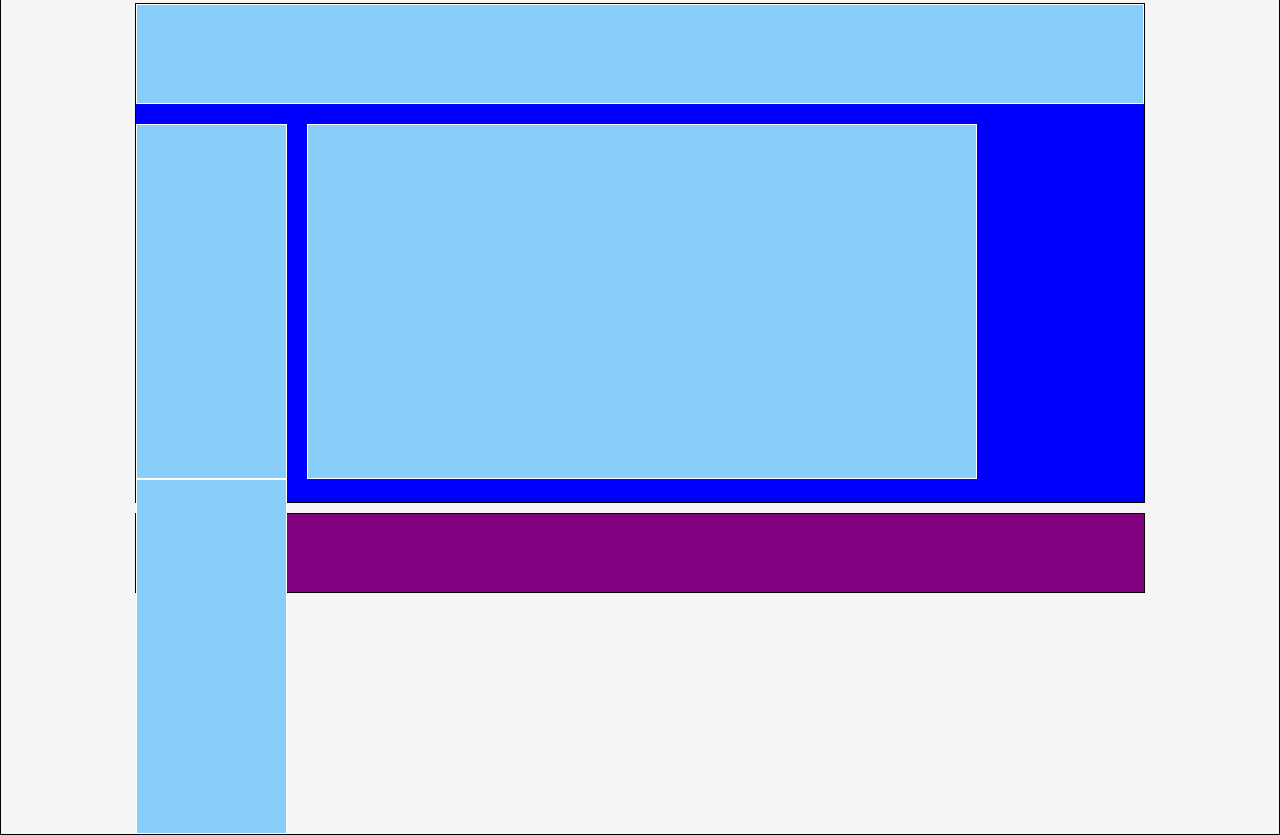
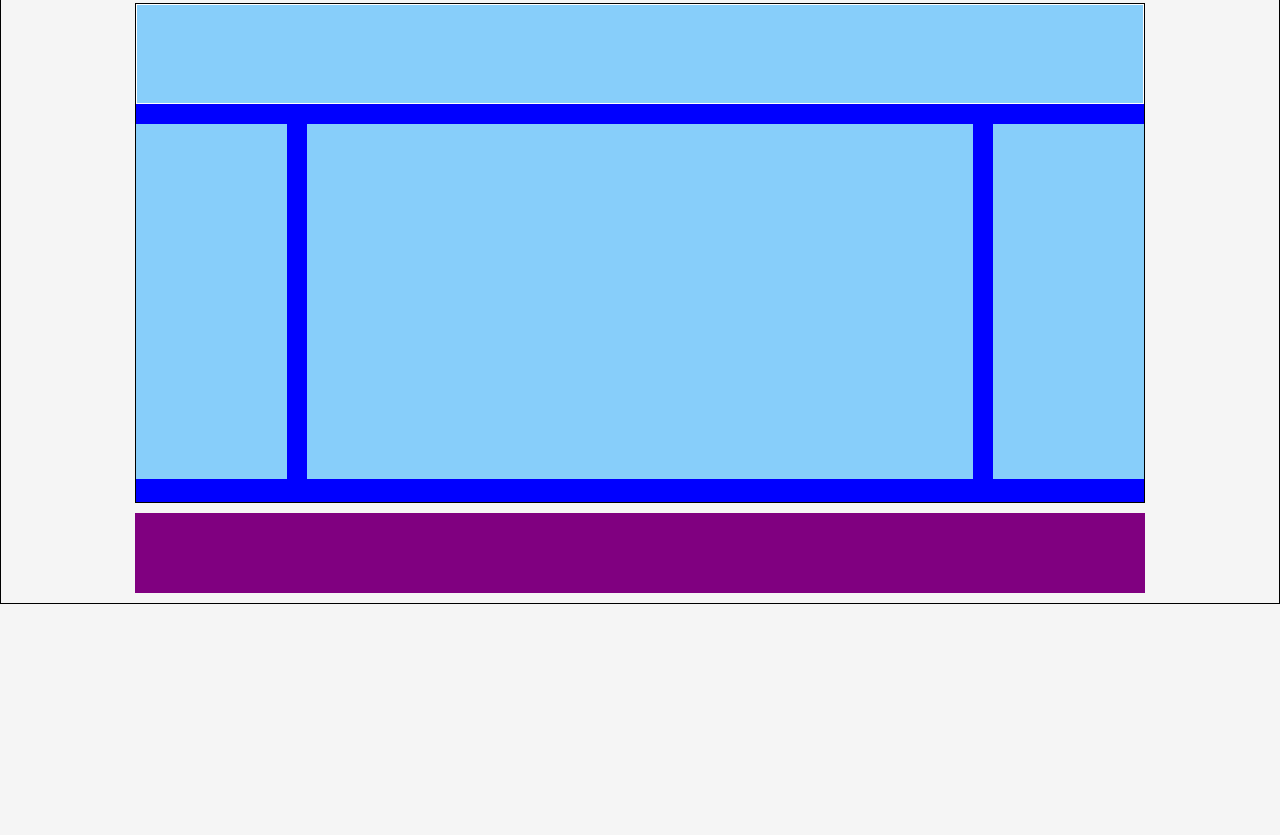
Before and after one commit to AlessandroSestili/htmlcss-struttura-wp, a plain HTML site: page index.html in a window 1280 px wide. Shown: the part 558-1393 px from the top of the page. After the commit the page ends 1162 px from the top, so only its background shows below. Drawn offline with Linux system fonts and the light colour scheme.

Commit message:
fixa margini in %

```diff
--- a/style.css
+++ b/style.css
@@ -65,7 +65,7 @@ header {
     /* width: 100px; */
     height: 355px;
 
-    border: 1px solid white;
+    /* border: 1px solid white; */
 
     background-color: lightskyblue;
 
@@ -79,7 +79,7 @@ header {
 }
 
 .central {
-    width: 66.44%;
+    width: calc(100% - 30% - 40px);
 
     float: left;
 
@@ -93,5 +93,5 @@ footer {
     background-color: purple;
 
     margin: 10px auto;
-    border: 1px solid black;
+    /* border: 1px solid black; */
 }
```
